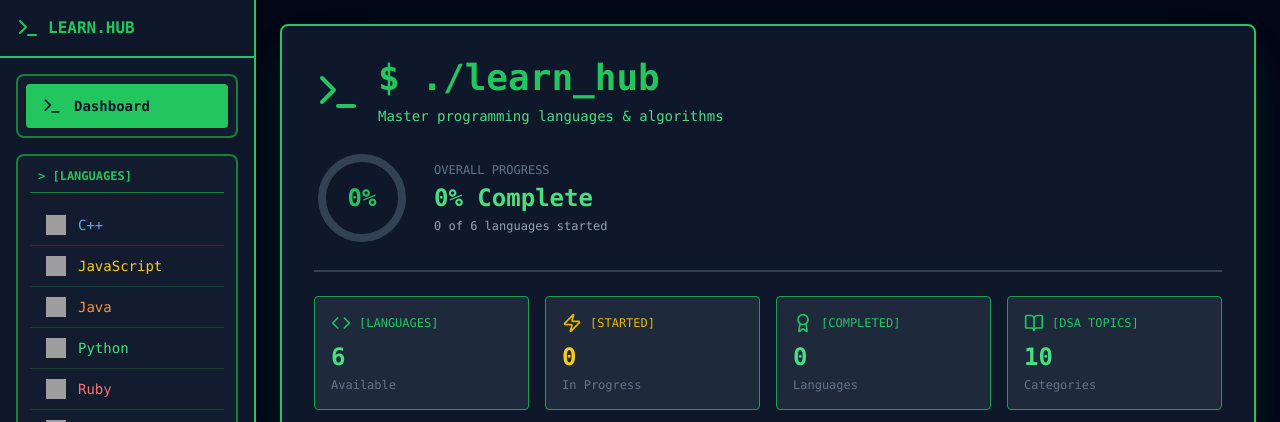
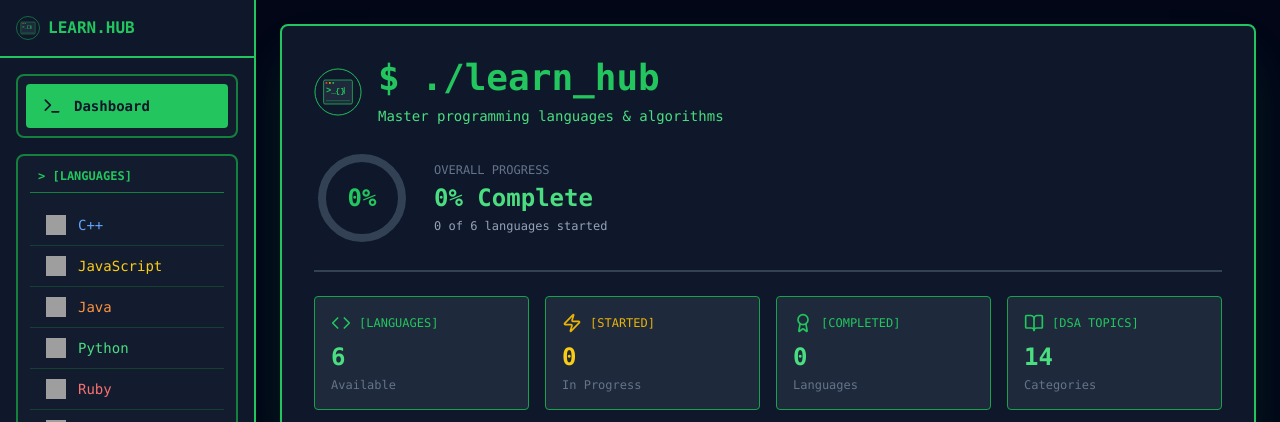
Before and after one commit to Lancerhawk/Learning-Hub, a React (Vite) app in the folder checklist-app/: page / in a window 1280 px wide. Shown: the top 422 px of the page. Built offline with nearby package versions, Linux system fonts and the light colour scheme; grey boxes are pictures that could not be loaded.

Commit message:
fixed heading of website and added logo

```diff
--- a/checklist-app/index.html
+++ b/checklist-app/index.html
@@ -1,13 +1,16 @@
 <!doctype html>
 <html lang="en">
+
 <head>
   <meta charset="UTF-8" />
-    <link rel="icon" type="image/svg+xml" href="/vite.svg" />
+  <link rel="icon" type="image/svg+xml" href="/logo.svg" />
   <meta name="viewport" content="width=device-width, initial-scale=1.0" />
-    <title>DSA Learning Hub - C++ & DSA Checklist</title>
+  <title>LEARN.HUB - Master DSA & Programming</title>
 </head>
+
 <body>
   <div id="root"></div>
   <script type="module" src="/src/main.jsx"></script>
 </body>
+
 </html>
--- a/checklist-app/src/components/HomePage.jsx
+++ b/checklist-app/src/components/HomePage.jsx
@@ -2,6 +2,7 @@ import React, { useMemo } from 'react';
 import { Link } from 'react-router-dom';
 import { Code, BookOpen, TrendingUp, Terminal, Award, Target, Zap, CheckCircle2 } from 'lucide-react';
 import TypingAnimation from './TypingAnimation';
+import { dsaTopicsData } from '../data/checklistData';
 
 const languages = [
     { id: 'cpp', name: 'C++', icon: 'https://cdn.jsdelivr.net/gh/devicons/devicon/icons/cplusplus/cplusplus-original.svg', color: 'border-blue-500', textColor: 'text-blue-400', bgColor: 'bg-blue-500' },
@@ -68,7 +69,7 @@ export default function HomePage({ calculateLanguageProgress, checkedItems }) {
             <div className="max-w-6xl mx-auto mb-8">
                 <div className="bg-slate-900 border-2 border-green-500 rounded-lg p-8 shadow-2xl shadow-green-500/20">
                     <div className="flex items-center gap-4 mb-6">
-                        <Terminal className="w-12 h-12 text-green-500" />
+                        <img src="/logo.svg" alt="LEARN.HUB" className="w-12 h-12" />
                         <div>
                             <h1 className="text-4xl font-bold text-green-500 font-mono">
                                 <TypingAnimation text="$ ./learn_hub" speed={80} />
@@ -158,7 +159,7 @@ export default function HomePage({ calculateLanguageProgress, checkedItems }) {
                                 <BookOpen className="w-5 h-5 text-green-500" />
                                 <span className="text-xs font-mono text-green-500">[DSA TOPICS]</span>
                             </div>
-                            <div className="text-2xl font-bold text-green-400 font-mono">10</div>
+                            <div className="text-2xl font-bold text-green-400 font-mono">{dsaTopicsData.length}</div>
                             <div className="text-xs font-mono text-slate-500 mt-1">Categories</div>
                         </div>
                     </div>
--- a/checklist-app/src/components/Sidebar.jsx
+++ b/checklist-app/src/components/Sidebar.jsx
@@ -31,7 +31,7 @@ export default function Sidebar({ isOpen, toggleSidebar }) {
                 {/* Header */}
                 <div className="p-4 border-b-2 border-green-500 flex items-center justify-between">
                     <div className="flex items-center gap-2">
-                        <Terminal className="w-6 h-6 text-green-500" />
+                        <img src="/logo.svg" alt="LEARN.HUB" className="w-6 h-6" />
                         <span className="font-mono text-green-500 font-bold">LEARN.HUB</span>
                     </div>
                     <button
```
Also changed, not shown: checklist-app/public/logo.svg (added). Lines whose indentation alone changed are shown as unchanged.
